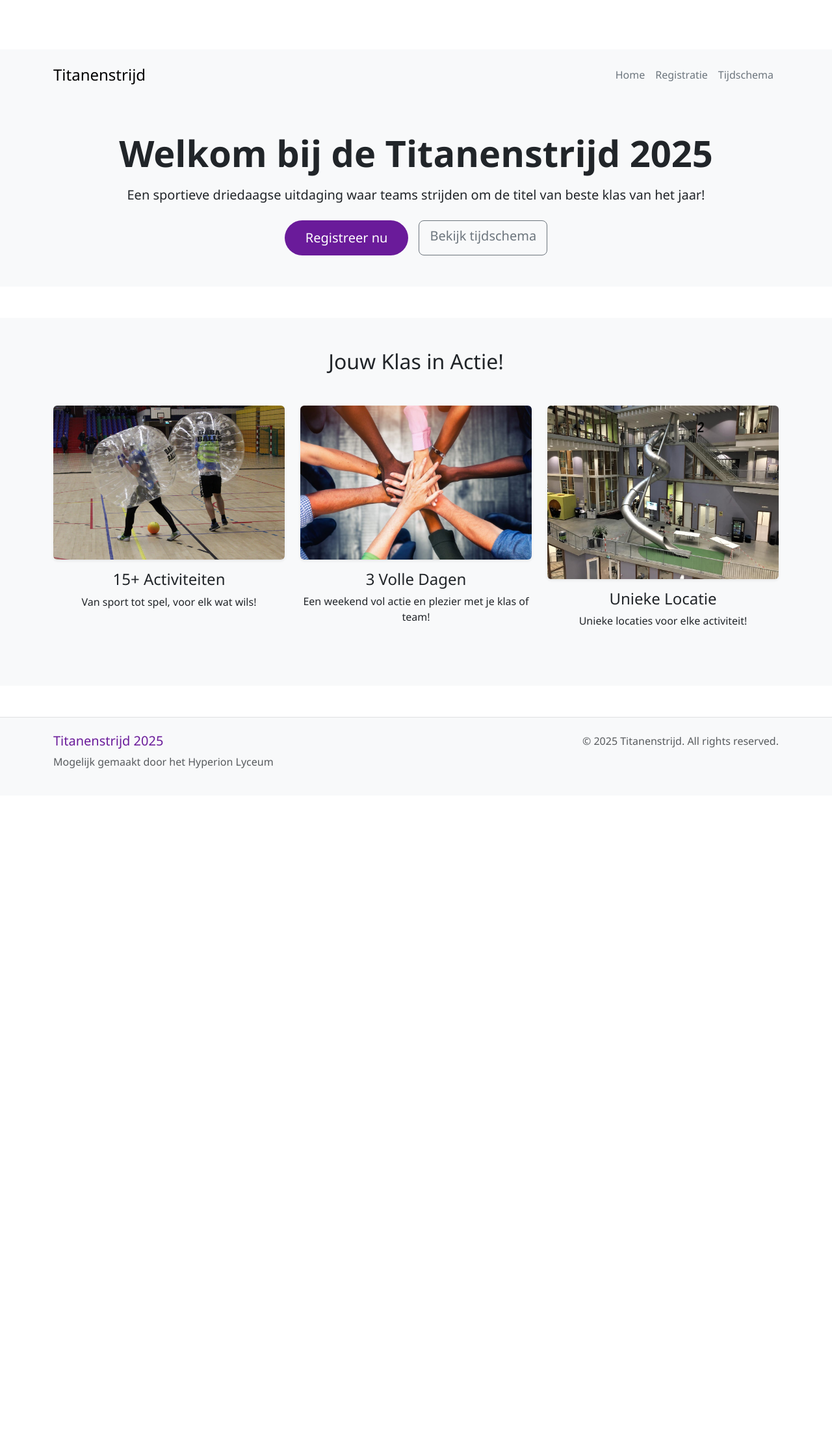
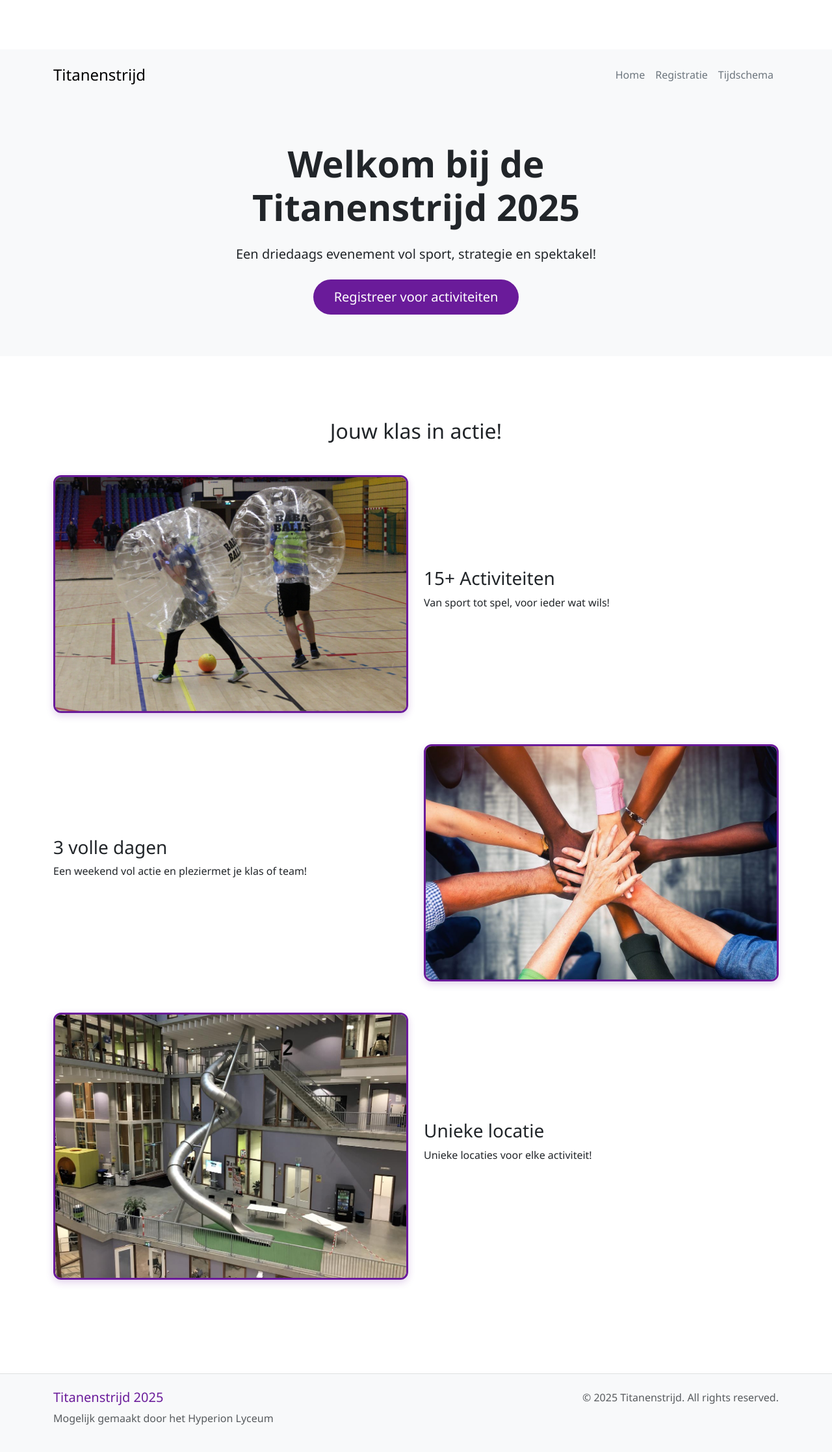
Before and after one commit to Envitality1/titantenstrijdV1, a Flask app: page / in a window 1280 px wide. Shown: the whole page at 65% size. Before the commit the page ends 1182 px from the top, so only its background shows below. Run offline with Flask 3, Linux system fonts and the light colour scheme; some libraries are stand-ins or nearby versions.

Commit message:
Change image layout

```diff
--- a/static/css/custom.css
+++ b/static/css/custom.css
@@ -121,3 +121,12 @@ body {
         height: 200px;
     }
 }
+
+.image-bordered {
+    border: 3px solid var(--primary-color);
+    border-radius: 12px;
+    width: 100%;
+    height: auto;
+    object-fit: cover;
+    box-shadow: 0 4px 12px rgba(106, 27, 154, 0.2);
+}
--- a/templates/home.html
+++ b/templates/home.html
@@ -2,35 +2,54 @@
 
 {% block content %}
 <!-- Hero Section -->
-<section class="hero-section py-5 text-center">
+<section class="hero-section">
     <div class="container">
-        <h1 class="display-4 mb-3">Welkom bij de Titanenstrijd 2025</h1>
-        <p class="lead mb-4">Een sportieve driedaagse uitdaging waar teams strijden om de titel van beste klas van het jaar!</p>
-        <div class="d-flex justify-content-center gap-3">
-            <a href="{{ url_for('register') }}" class="btn btn-primary btn-lg">Registreer nu</a>
-            <a href="{{ url_for('time') }}" class="btn btn-outline-secondary btn-lg">Bekijk tijdschema</a>
+        <div class="row align-items-center">
+            <div class="col-lg-8 mx-auto text-center">
+                <h1>Welkom bij de Titanenstrijd 2025</h1>
+                <p class="lead mb-4">Een driedaags evenement vol sport, strategie en spektakel!</p>
+                <div class="d-flex justify-content-center gap-3">
+                    <a href="{{ url_for('register') }}" class="btn btn-primary btn-lg">Registreer voor activiteiten</a>
+                </div>
+            </div>
         </div>
     </div>
 </section>
 
 <!-- Highlights Section -->
-<section class="highlights-section py-5 bg-light">
+<section class="py-5">
     <div class="container">
-        <h2 class="text-center mb-5">Jouw Klas in Actie!</h2>
-        <div class="row text-center">
-            <div class="col-md-4 mb-4">
-                <img src="{{ url_for('static', filename='images/activities.jpg') }}" class="img-fluid rounded shadow-sm mb-3" alt="Activiteiten">
-                <h4>15+ Activiteiten</h4>
-                <p>Van sport tot spel, voor elk wat wils!</p>
+        <h2 class="text-center mb-5">Jouw klas in actie!</h2>
+
+        <!-- Highlight 1: Image left, text right -->
+        <div class="row align-items-center mb-5">
+            <div class="col-md-6">
+                <img src="{{ url_for('static', filename='images/activities.jpg') }}" class="image-bordered" alt="Highlight 1">
             </div>
-            <div class="col-md-4 mb-4">
-                <img src="{{ url_for('static', filename='images/teamwork.jpg') }}" class="img-fluid rounded shadow-sm mb-3" alt="Samenwerking">
-                <h4>3 Volle Dagen</h4>
-                <p>Een weekend vol actie en plezier met je klas of team!</p>
+            <div class="col-md-6">
+                <h3>15+ Activiteiten</h3>
+                <p>Van sport tot spel, voor ieder wat wils!</p>
             </div>
-            <div class="col-md-4 mb-4">
-                <img src="{{ url_for('static', filename='images/location.jpeg') }}" class="img-fluid rounded shadow-sm mb-3" alt="Locatie">
-                <h4>Unieke Locatie</h4>
+        </div>
+
+        <!-- Highlight 2: Text left, image right -->
+        <div class="row align-items-center mb-5 flex-md-row-reverse">
+            <div class="col-md-6">
+                <img src="{{ url_for('static', filename='images/teamwork.jpg') }}" class="image-bordered" alt="Highlight 2">
+            </div>
+            <div class="col-md-6">
+                <h3>3 volle dagen</h3>
+                <p>Een weekend vol actie en pleziermet je klas of team!</p>
+            </div>
+        </div>
+
+        <!-- Highlight 3: Image left, text right -->
+        <div class="row align-items-center mb-5">
+            <div class="col-md-6">
+                <img src="{{ url_for('static', filename='images/location.jpeg') }}" class="image-bordered" alt="Highlight 3">
+            </div>
+            <div class="col-md-6">
+                <h3>Unieke locatie</h3>
                 <p>Unieke locaties voor elke activiteit!</p>
             </div>
         </div>
```
